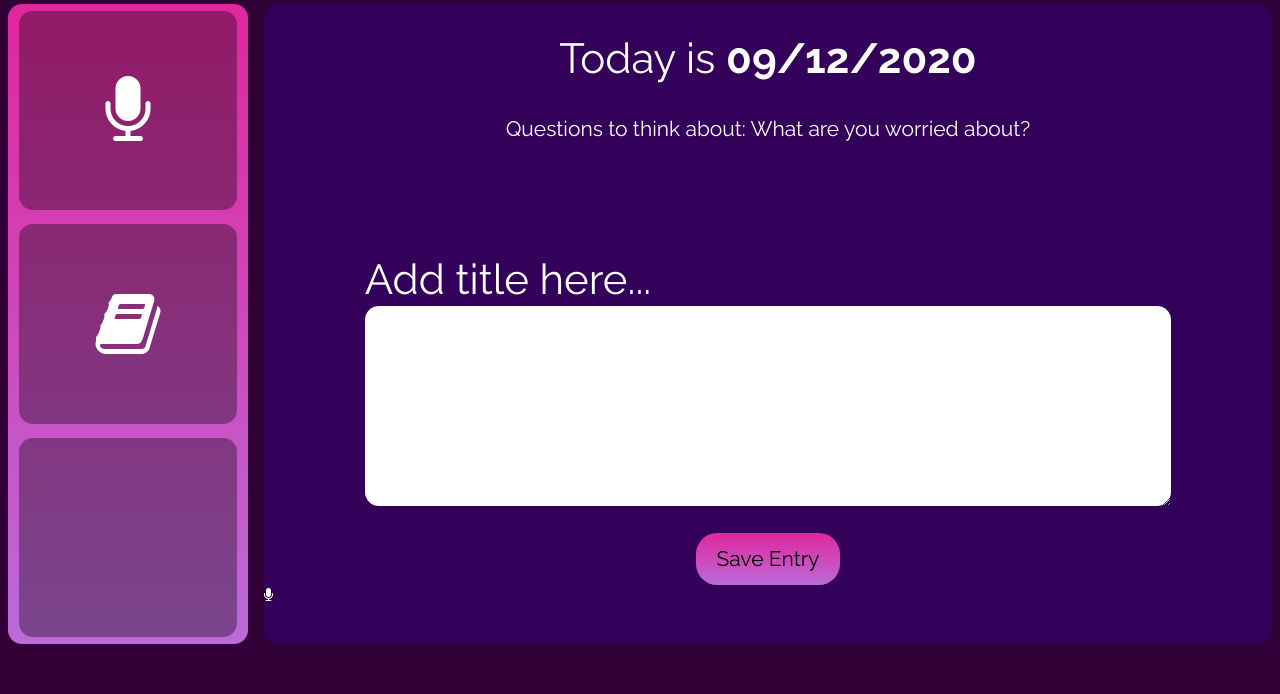
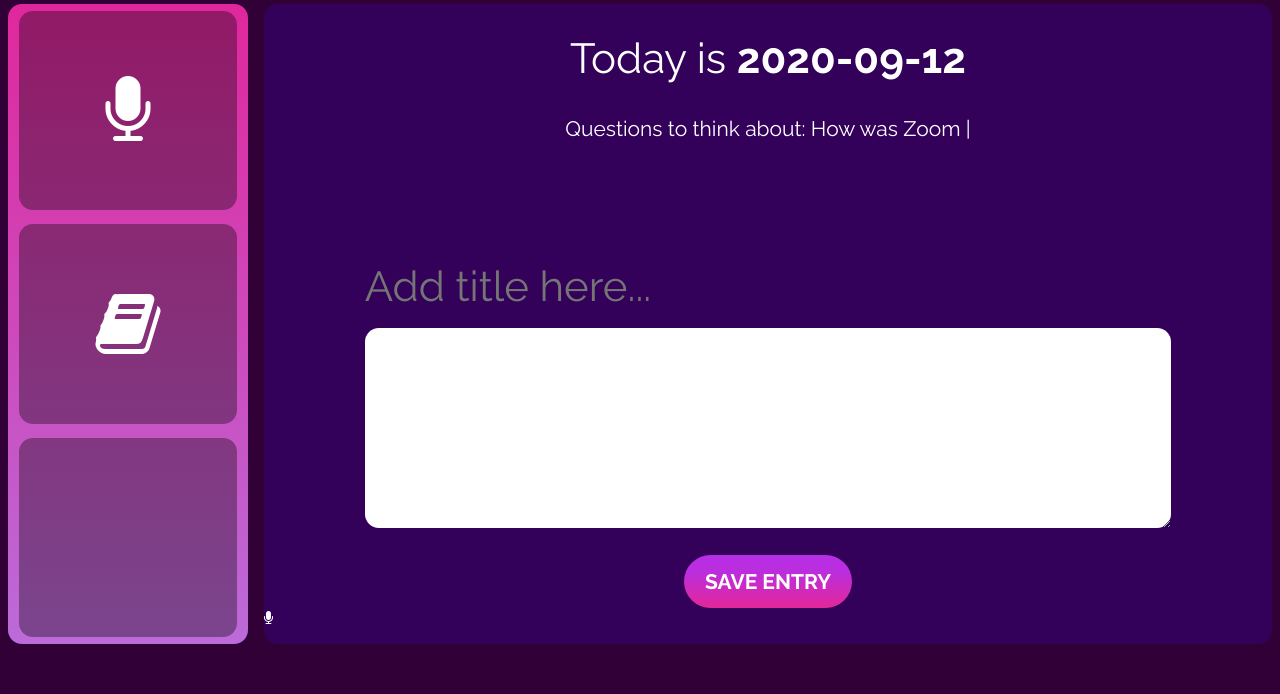
Before and after one commit to jacquelynchow/pennappsxxi, a Flask app: page / in a window 1280 px wide. Shown: the part 106-800 px from the top of the page. Run offline with Flask 2, Linux system fonts and the light colour scheme; some libraries are stand-ins or nearby versions.

Commit message:
moving text

```diff
--- a/app/routes.py
+++ b/app/routes.py
@@ -1,11 +1,12 @@
 from flask import Flask, render_template, url_for, request, redirect
 from app import app
+from datetime import date
 
 @app.route('/')
 @app.route('/index', methods=["GET"])
 def index():
-    user = {'username': 'Alice'}
-    return render_template('index.html', title='Home', user=user)
+    today = date.today()
+    return render_template('index.html', title='Home', date=today)
 
 @app.route('/login', methods=["GET"])
 def login():
--- a/app/static/styles/styles.css
+++ b/app/static/styles/styles.css
@@ -246,6 +246,11 @@ input:focus {
 }
 .home-add-title {
   margin-top: 10%;
+  margin-bottom: 10px;
+  border: none;
+  background-color: transparent;
+  color: white;
+  margin-left: 0px;
 }
 textarea.home-textarea {
   border-radius: 1em;
@@ -256,12 +261,15 @@ textarea.home-textarea {
 }
 button.save-btn {
   border: 0;
-  background: rgb(224,39,157);
-  background: linear-gradient(180deg, rgba(224,39,157,1) 0%, rgba(187,107,217,1) 100%);
-  border-radius: 1em;
+  background: linear-gradient(180deg, #BB6BD9 0%, rgba(196, 126, 222, 0.875) 27.08%, rgba(196, 126, 222, 0.875) 31.25%, rgba(255, 255, 255, 0) 94.79%), #E0279D;
+  background-blend-mode: hue, normal;
+  border-radius: 30px;
   padding: 0.5em 1em;
   margin-top: 1em;
   font-size: 1.5em;
+  color: white;
+  font-weight: bold;
+  text-transform: uppercase;
 }
 div.save-btn-container {
   text-align: center;
--- a/app/templates/index.html
+++ b/app/templates/index.html
@@ -18,9 +18,9 @@
     <div class="sidebar-button"></div>
   </div>
   <div id="content" class="home">
-    <h2 class="home-date">Today is <strong>09/12/2020</strong></h2>
-    <p class="home-questions">Questions to think about: <span>What are you worried about?</span></p>
-    <h3 class="home-add-title">Add title here...</h3>
+    <h2 class="home-date">Today is <strong>{{ date }}</strong></h2>
+    <p class="home-questions">Questions to think about: <span class="questions"></span></p>
+    <input type="text" class="home-add-title" placeholder="Add title here..."></h3>
     <div class="home-form-container">
       <form rows="70" cols="100">
         <textarea class="home-textarea"></textarea>
@@ -33,4 +33,21 @@
     <div><i class="fa fa-microphone"></i></div>
   </div>
 </main>
+<script src="https://cdn.jsdelivr.net/npm/typed.js@2.0.11"></script>
+<script type="text/javascript">
+  var typed = new Typed('.questions', {
+  strings: ["What are you worried about?", "How was Zoom University today?",
+  "What's on your mind right now?",
+  "Did you taking time to care for yourself?",
+  "Things that made you happy today",
+  "List five good things that happened today.",
+  "Something you want to remember",
+  "Did you taking time to care for yourself?"
+],
+  typeSpeed: 70,
+  loop: true,
+  backSpeed: 40,
+  backDelay: 1500
+});
+</script>
 {% endblock %}
```
Also changed, not shown: app/templates/singleEntry.html (added, +24 -0 lines).
